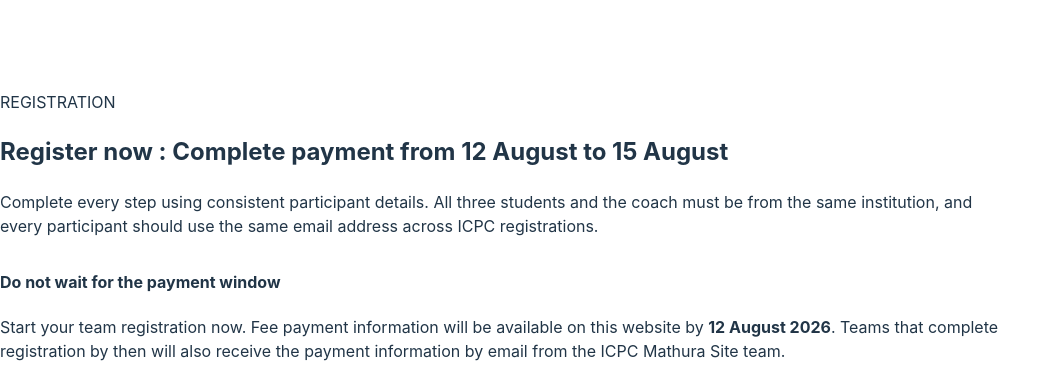
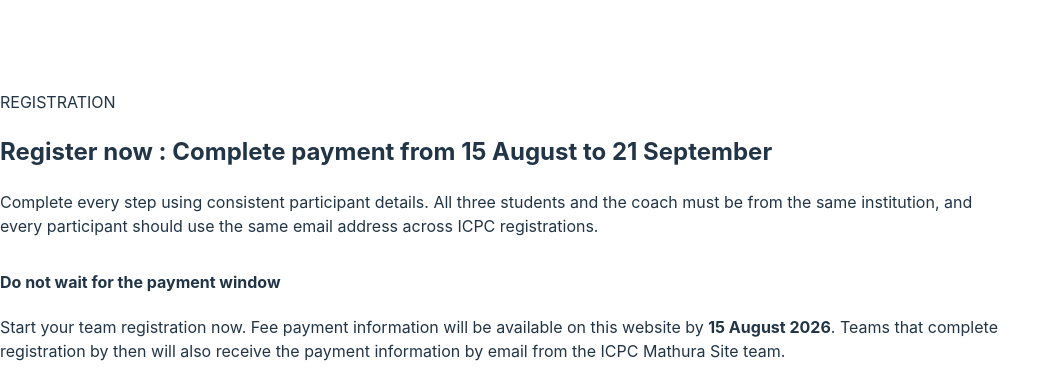
Before and after one commit to amaneixxy/mathure_icpc, a React (Vite) app: page / in a window 1280 px wide. Shown: the part 2420-2803 px from the top of the page, without its empty margins (0-1061 px from the left). Built offline with nearby package versions, Linux system fonts and the light colour scheme; the HTML template or start-up script is replaced by a standard one.

Commit message:
some fixe

```diff
--- a/src/pages/Home.jsx
+++ b/src/pages/Home.jsx
@@ -176,7 +176,7 @@
         <div className="container" style={{ maxWidth: '1000px' }}>
           <div style={{ marginBottom: '2rem' }}>
             <span className="registration-badge">REGISTRATION</span>
-            <h2 className="registration-main-title">Register now : Complete payment from 12 August to 15 August</h2>
+            <h2 className="registration-main-title">Register now : Complete payment from 15 August to 21 September</h2>
             <p className="registration-sub-desc">
               Complete every step using consistent participant details. All three students and the coach must be from the same institution, and every participant should use the same email address across ICPC registrations.
             </p>
@@ -187,7 +187,7 @@
             <div style={{ flex: '1 1 600px' }}>
               <h4 className="payment-notice-title">Do not wait for the payment window</h4>
               <p className="payment-notice-text">
-                Start your team registration now. Fee payment information will be available on this website by <strong>12 August 2026</strong>. Teams that complete registration by then will also receive the payment information by email from the ICPC Mathura Site team.
+                Start your team registration now. Fee payment information will be available on this website by <strong>15 August 2026</strong>. Teams that complete registration by then will also receive the payment information by email from the ICPC Mathura Site team.
               </p>
             </div>
             <div>
```
